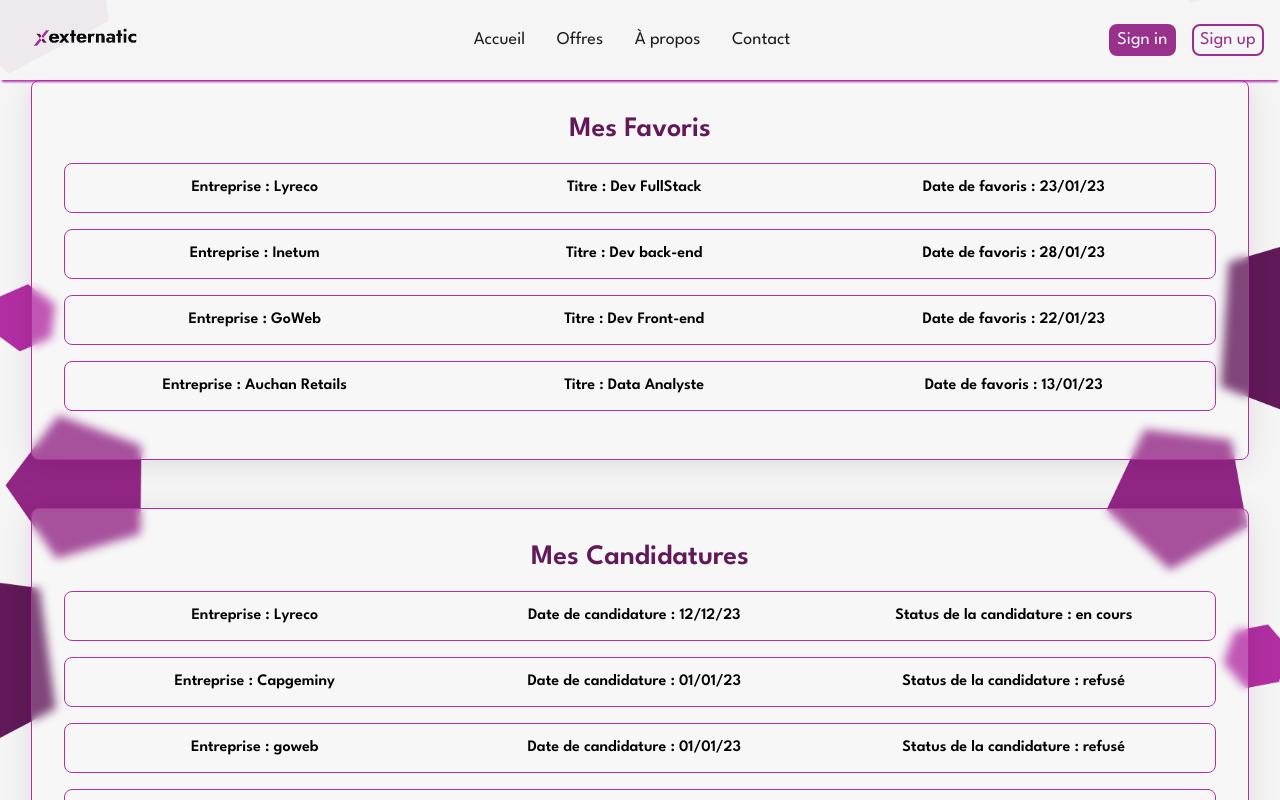
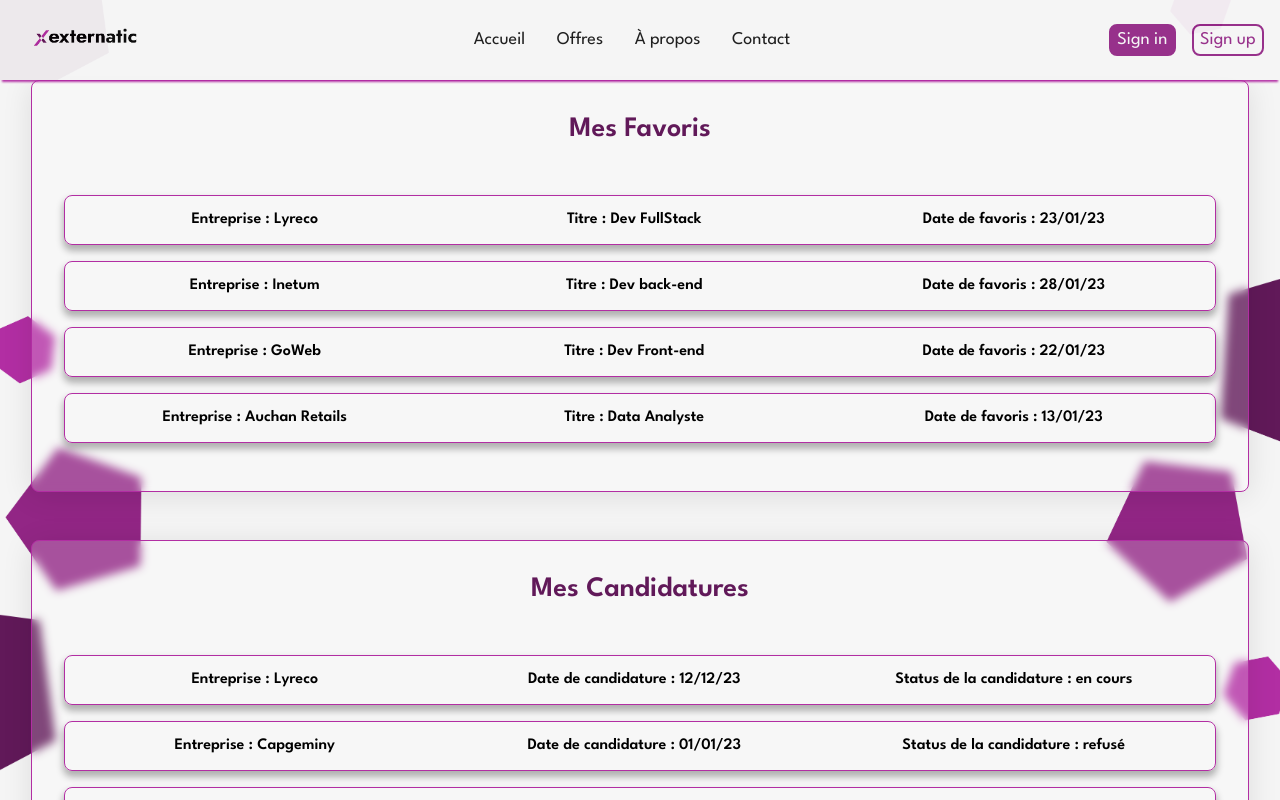
Before and after one commit to WildCodeSchool/2023-02-JS-Lille-project-3-groupe2, a React (Vite) app in the folder frontend/: page /register in a window 1280 px wide. Shown: the top 800 px of the page. Built offline with nearby package versions, Linux system fonts and the light colour scheme; no server answers.

Commit message:
some modif SCSS on the title

```diff
--- a/frontend/src/components/bookmark/bookmark.scss
+++ b/frontend/src/components/bookmark/bookmark.scss
@@ -16,7 +16,7 @@
 width: 90vw;
 .bookmarkTitleContainer {
   text-align: center;
-  margin-bottom: 1em;
+  margin-bottom: 3em;
   color: $primary-color-candidate;
 }
 }
--- a/frontend/src/components/bookmarkCard/BookmarkCard.scss
+++ b/frontend/src/components/bookmarkCard/BookmarkCard.scss
@@ -10,6 +10,7 @@
   flex-grow: 1;
   margin-bottom: 1em;
   height: 3em;
+  @include shadow;
 
 }
 .bookmarkCardSecondTitle{
--- a/frontend/src/components/candidacy/Candidacy.scss
+++ b/frontend/src/components/candidacy/Candidacy.scss
@@ -16,7 +16,7 @@
 width: 90vw;
 .candidacyTitleContainer {
   text-align: center;
-  margin-bottom: 1em;
+  margin-bottom: 3em;
   color: $primary-color-candidate;
 }
 }
--- a/frontend/src/components/candidacyCard/CandidacyCard.scss
+++ b/frontend/src/components/candidacyCard/CandidacyCard.scss
@@ -10,6 +10,7 @@
   flex-grow: 1;
   margin-bottom: 1em;
   height: 3em;
+  @include shadow;
 
 }
 .candidacyCardSecondTitle{
```
